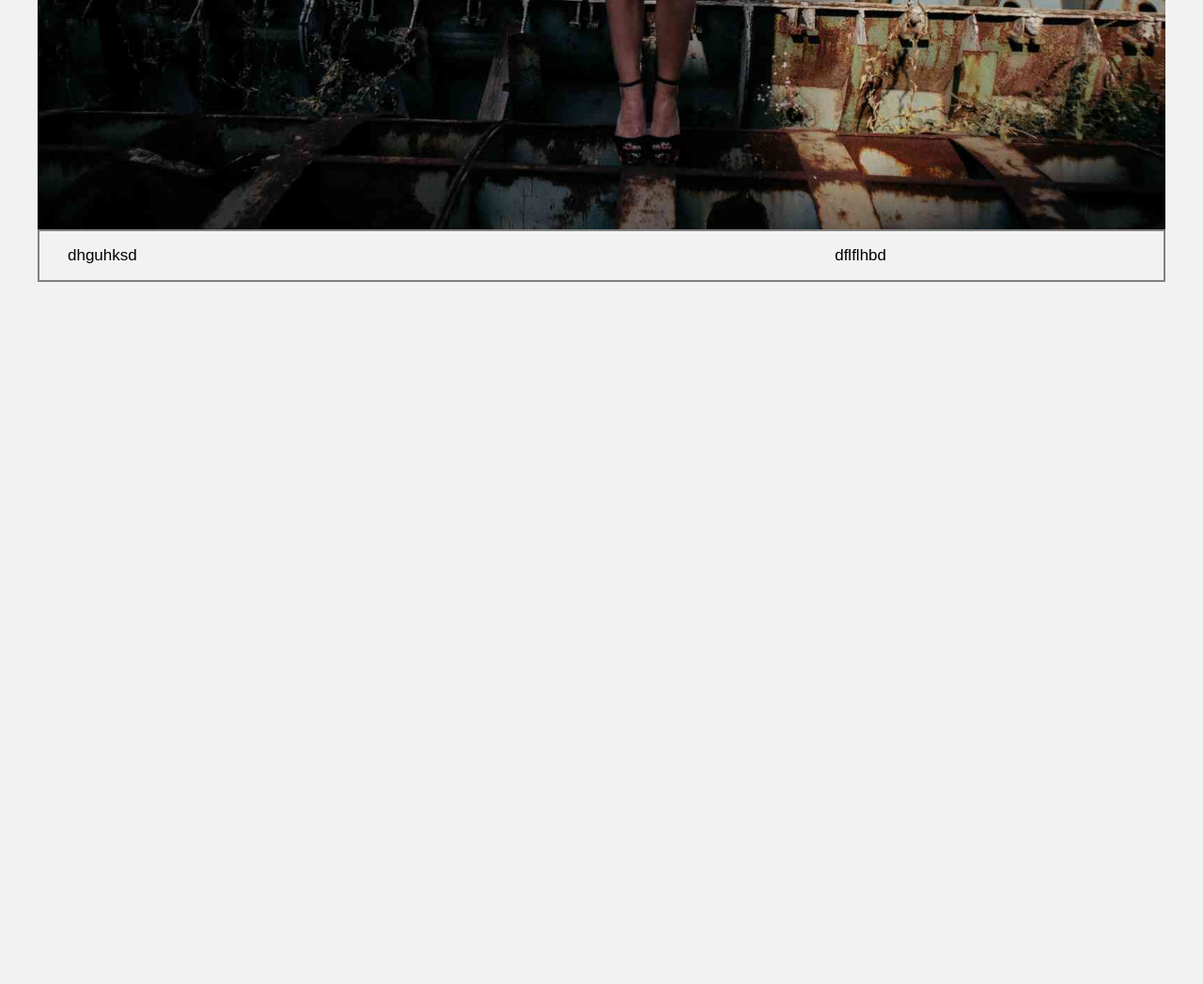
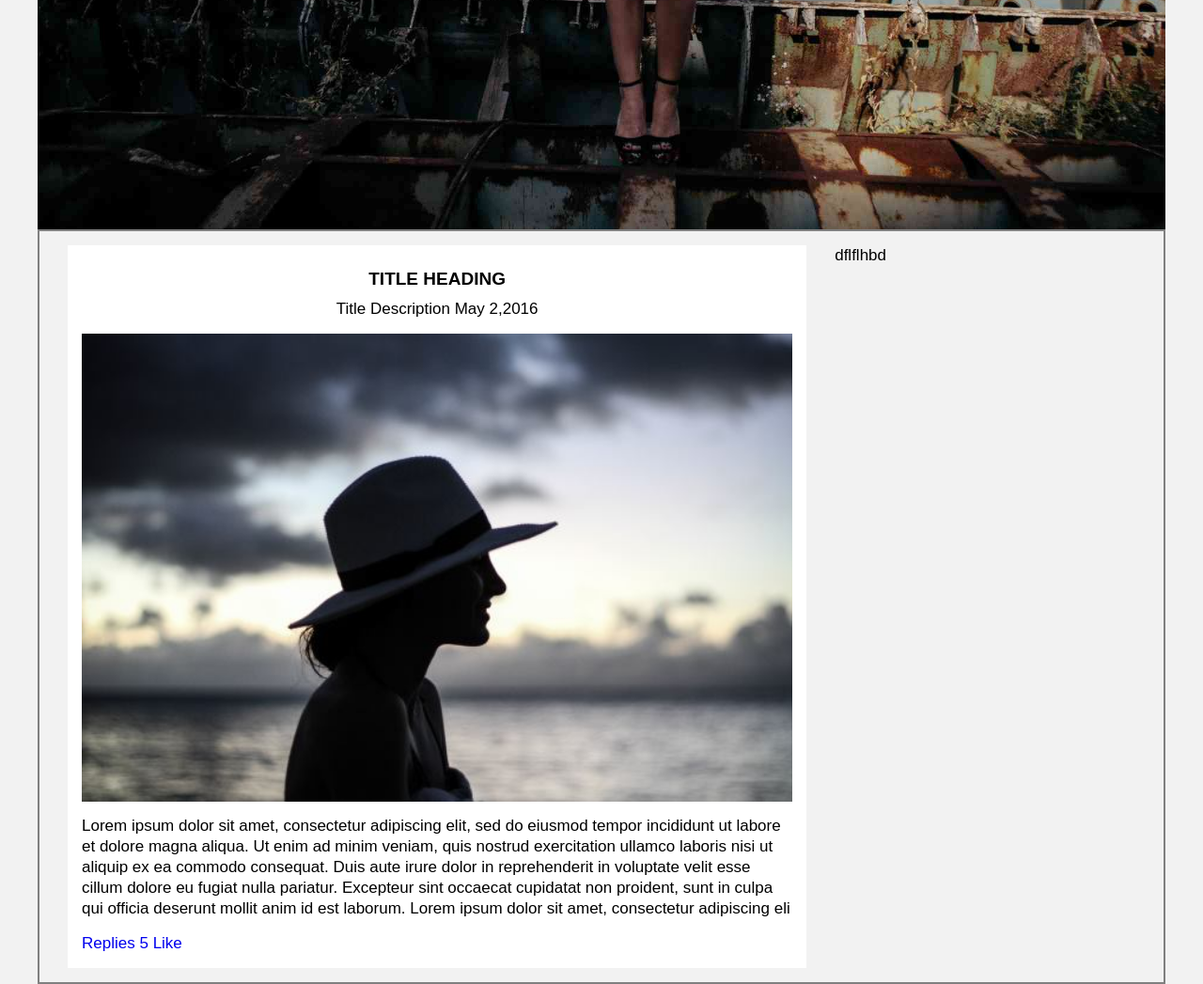
Before and after one commit to codingfront/jfd4-html-css-project, a plain HTML site: page index.html in a window 1280 px wide. Shown: the part 748-1795 px from the top of the page at 94% size. Before the commit the page ends 1048 px from the top, so only its background shows below. Drawn offline with Linux system fonts and the light colour scheme.

Commit message:
html and css changed.add post-item

```diff
--- a/index.html
+++ b/index.html
@@ -29,7 +29,25 @@
         </div>
       </div>
       <div class="content">
-        <div class="col col-left">dhguhksd</div>
+        <div class="col col-left">
+          <div class="post-item">
+            <div class="post-item__header">
+              <h2>title heading</h2>
+              <p>Title Description  <span>May 2,2016</span></p>
+            </div>
+            <div class="post-item__content">
+              <img src="images/girl_hat.jpg" alt="">
+              <p>
+                Lorem ipsum dolor sit amet, consectetur adipiscing elit, sed do eiusmod tempor incididunt ut labore et dolore magna aliqua. Ut enim ad minim veniam, quis nostrud exercitation ullamco laboris nisi ut aliquip ex ea commodo consequat. Duis aute irure dolor in reprehenderit in voluptate velit esse cillum dolore eu fugiat nulla pariatur. Excepteur sint occaecat cupidatat non proident, sunt in culpa qui officia deserunt mollit anim id est laborum.
+                Lorem ipsum dolor sit amet, consectetur adipiscing eli</p>
+
+            </div>
+            <div class="post-item__footer">
+              <a class="post-item__replies" href="#">Replies <span>5</span></a>
+              <a class="post-item__like" href="#">Like</a>
+            </div>
+          </div>
+        </div>
         <div class="col col-right">dflflhbd</div>
       </div>
     </div>
--- a/scss/_general.scss
+++ b/scss/_general.scss
@@ -1,5 +1,10 @@
 a {
   text-decoration: none;
+}
+
+p{
+  margin-top: 0;
+  margin-bottom: 15px;
 }
 
 .container {
--- /dev/null
+++ b/scss/_post-item.scss
@@ -0,0 +1,26 @@
+.post-item{
+    padding: 15px;
+    background-color: white;
+    &__header{
+        text-align: center;
+        margin-bottom: variable.$base-margin;
+        h2{
+            text-transform:uppercase;
+            font-size:19px;
+            margin-top: 10px;
+            margin-bottom: 10px;
+        }
+        p{
+            margin: 0;
+        }
+
+    }
+    &__content{
+        img{
+            width: 100%;
+            display: block;
+            margin-bottom: variable.$base-margin;
+        }
+    }
+
+}
--- a/style.scss
+++ b/style.scss
@@ -17,3 +17,4 @@ body {
 @import "scss/header";
 @import "scss/banner";
 @import "scss/content";
+@import "scss/post-item";
```
Also changed, not shown: style.css, 1 other file.
